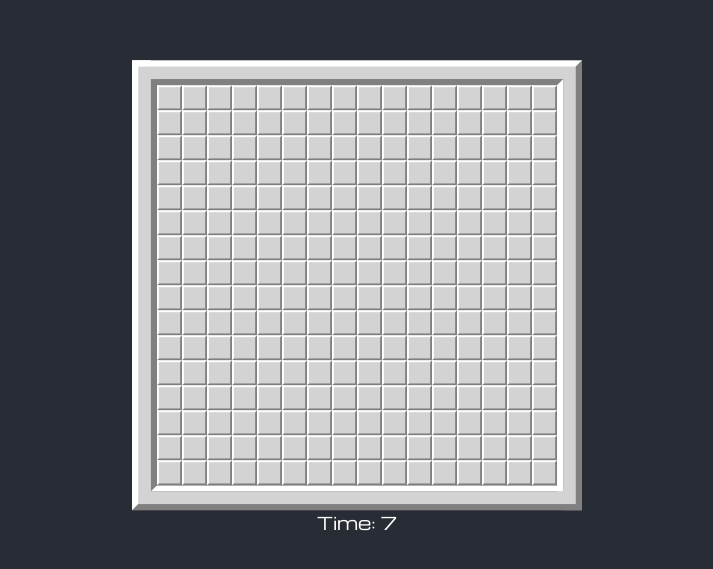
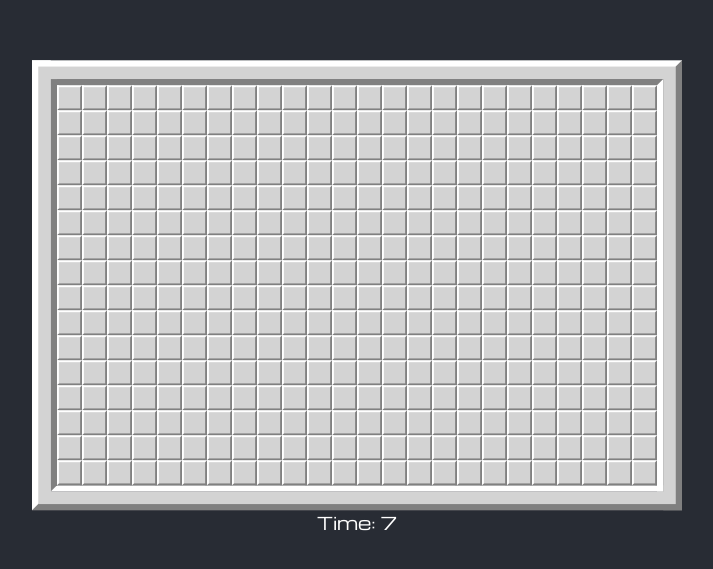
Before and after one commit to pylirious/Minesweeper, a React (Create React App) app: page / in a window 1280 px wide. Shown: the part 103-672 px from the top of the page, without its empty margins (283-996 px from the left). Built offline with nearby package versions, Linux system fonts and the light colour scheme.

Commit message:
Zwischenstand

```diff
--- a/src/App.tsx
+++ b/src/App.tsx
@@ -6,7 +6,7 @@ function App() {
   return (
     <div className="App">
       <header className="App-header">
-        <Board mines={40} height={16} width={16}/>
+        <Board mines={50} height={16} width={24}/>
       </header>
 
     </div>
--- a/src/Components/Board.tsx
+++ b/src/Components/Board.tsx
@@ -12,6 +12,8 @@ export const Board = (props: {
     const [boardData, setBoardData] = useState(() => initBoardData(props.width, props.height, props.mines));
     const [gameOver, setGameOver] = useState(false);
     const [timer, setTimer] = useState(0);
+    const [endTime, setEndTime] = useState(0);
+    const [revealed, setRevealed] = useState(0);
 
     let startTime: number;
 
@@ -44,8 +46,38 @@ export const Board = (props: {
             return;
         }
 
+
         let updatedData = [...boardData];
-        if (updatedData[field.x][field.y].isRevealed) {
+
+        if (updatedData[field.x][field.y].isFlagged) {
+            return;
+        }
+        if (!updatedData[field.x][field.y].isRevealed){
+            updatedData[field.x][field.y].isRevealed = true;
+
+            if (updatedData[field.x][field.y].isMine) {
+                setEndTime(timer);
+                setGameOver(true);
+                return;
+            }
+
+            setRevealed(revealed +1);
+            console.log(revealed);
+            if (revealed >= (props.width * props.height) - props.mines) {
+                alert("You Won!");
+                setEndTime(timer);
+                setGameOver(true);
+            }
+
+            if (updatedData[field.x][field.y].neighbours === 0) {
+                traverseField(updatedData, field.x, field.y, props.height, props.width).forEach(n => {
+                    handleClick(n, false);
+                })
+            }
+
+            setBoardData(updatedData);
+        }
+        else {
             if (manual) {
                 console.log("Manual!!!");
                 let flags = 0
@@ -61,22 +93,8 @@ export const Board = (props: {
             return;
 
         }
-        if (updatedData[field.x][field.y].isFlagged) {
-            return;
-        }
-        updatedData[field.x][field.y].isRevealed = true;
 
-        if (updatedData[field.x][field.y].isMine) {
-            setGameOver(true);
-        }
 
-        if (updatedData[field.x][field.y].neighbours === 0) {
-            traverseField(updatedData, field.x, field.y, props.height, props.width).forEach(n => {
-                handleClick(n, false);
-            })
-        }
-
-        setBoardData(updatedData);
     }
 
     return (
@@ -107,7 +125,8 @@ export const Board = (props: {
                                 {rows.map(item => {
 
                                     return (
-                                        <Cell fieldData={item} onClick={handleClick} onContext={handleContext} gameOver={gameOver}/>
+                                        <Cell fieldData={item} onClick={handleClick} onContext={handleContext}
+                                              gameOver={gameOver}/>
                                     )
                                 })}
 
@@ -119,7 +138,8 @@ export const Board = (props: {
                 </div>
             </div>
             <span>
-                {gameOver ? "GAME OVER" : "Time: " + Math.trunc(timer / 1000)}
+                {gameOver ? `GAME OVER | Time: ${Math.trunc(endTime / 1000)}` : "Time: " + Math.trunc(timer / 1000)}
+
             </span>
         </div>
 
@@ -181,7 +201,7 @@ const getMines = (data: FieldData[][]) => {
 }
 
 const traverseField = (data: FieldData[][], x: number, y: number, height: number, width: number) => {
-    if(x === 0){
+    if (x === 0) {
         console.log(`Mine at: x${x} y${y}`);
     }
     let neighbours: FieldData[] = [];
@@ -206,10 +226,10 @@ const traverseField = (data: FieldData[][], x: number, y: number, height: number
             neighbours.push(data[x + 1][y + 1]);
         }
     }
-    if(y < height - 1){
+    if (y < height - 1) {
         neighbours.push(data[x][y + 1]);
     }
-    if(y > 0){
+    if (y > 0) {
         neighbours.push(data[x][y - 1]);
     }
 
```
